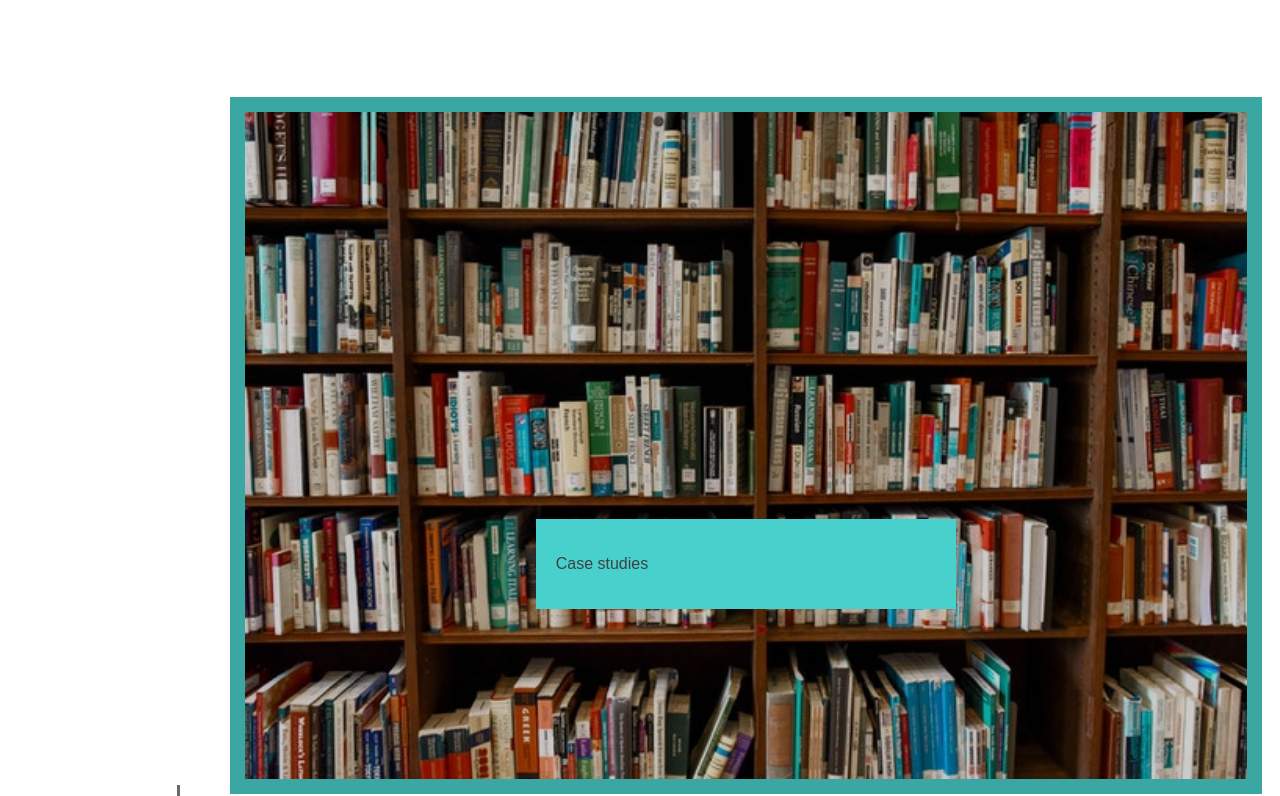
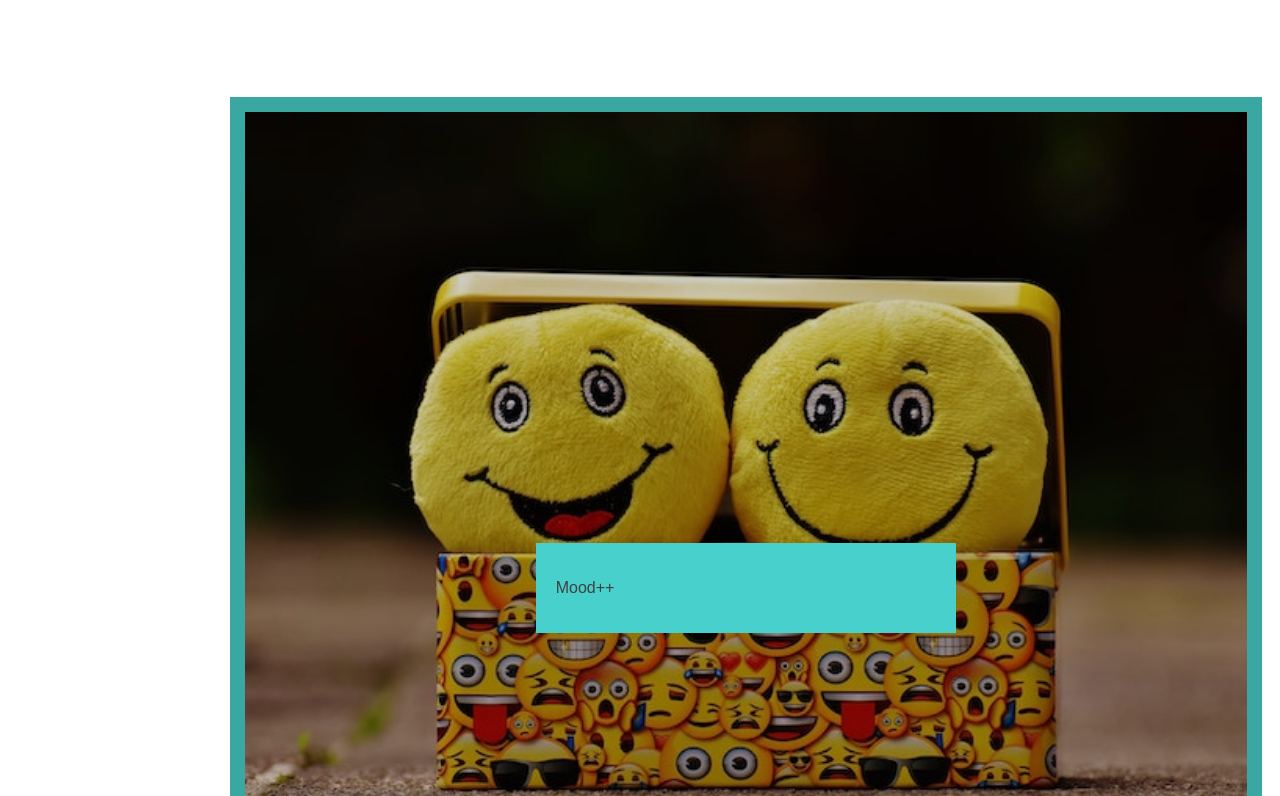
Before and after one commit to cupcakesprinkle3/michelle-portfolio, a plain HTML site: page index.html in a window 1280 px wide. Shown: the part 748-1544 px from the top of the page. Drawn offline with Linux system fonts and the light colour scheme.

Commit message:
adding Mood++

```diff
--- a/index.html
+++ b/index.html
@@ -65,11 +65,11 @@
         </div>
         <div class="right-items">
          <div class="first-work-img">
-            <a href="case-studies.html" target="_blank">
-            <img src="./assets/images/pexels-element-digital-1370295.jpg" alt="case studies" />
+            <a href="https://cody-callahan.github.io/mood-plus-plus/" target="_blank">
+            <img src="./assets/images/pexels-pixabay-207983.jpg" alt="mood plus plus" />
             </a>
             <div class="text">
-              <p>Case studies</p>
+              <p>Mood++</p>
             </div>
           </div>
           <div class="container">
```
Also changed, not shown: assets/images/pexels-pixabay-207983.jpg (added).
